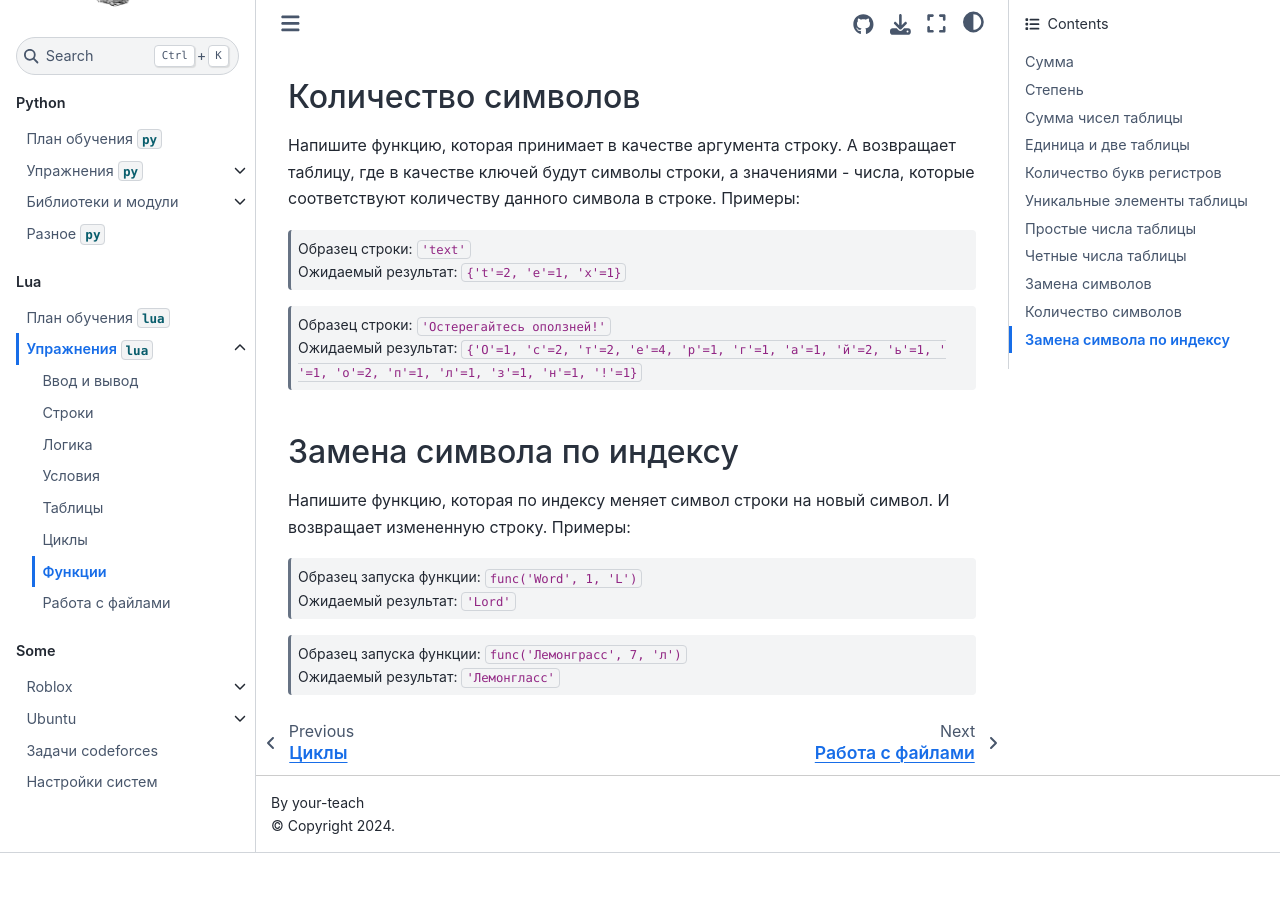
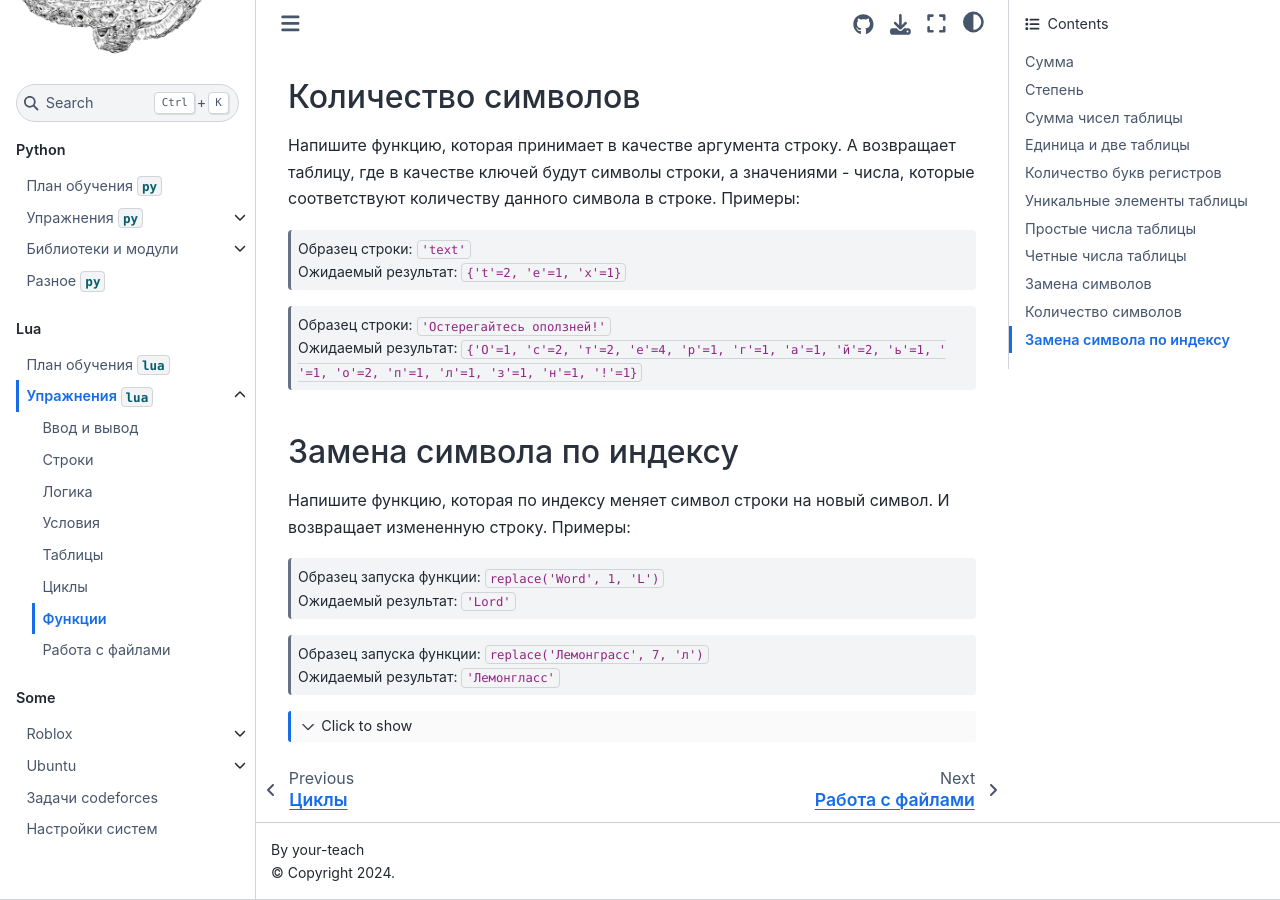
Before and after one commit to your-teach/faithpages, a Jupyter Book: the page built from Lua/Tasks/7.functions.md, in a window 1280 px wide and 900 px high, scrolled down 2464 px. Built offline with Jupyter Book 1.0.4 settings and Sphinx 7.4.7 and the Sphinx Book theme 1.1.4, drawn with Linux system fonts in a browser that asks for light colours; pages that are not in the unit, such as notebooks, are missing from menus; before the commit the page ends 3317 px from its top, so only the background shows below that; some of the changed lines change nothing that is shown.

Commit message:
fix functions lua

`````diff
--- a/Lua/Tasks/7.functions.md
+++ b/Lua/Tasks/7.functions.md
@@ -155,8 +155,23 @@
 
 Напишите функцию, которая по индексу меняет символ строки на новый символ. И возвращает измененную строку. Примеры:
 
-> Образец запуска функции: `func('Word', 1, 'L')`\
+> Образец запуска функции: `replace('Word', 1, 'L')`\
 > Ожидаемый результат: `'Lord' `
 
-> Образец запуска функции: `func('Лемонграсс', 7, 'л')`\
+> Образец запуска функции: `replace('Лемонграсс', 7, 'л')`\
 > Ожидаемый результат: `'Лемонгласс'`
+
+````{toggle}
+```lua
+function replace(text, index, symbol)
+    part1 = text:sub(0, index - 1)
+    part2 = text:sub(index + 1, #text)
+    result = part1 .. symbol .. part2
+    return result
+end
+
+print(replace('Word', 1, 'L'))
+print(replace('someone', 1, 'S'))
+
+```
+````
`````
